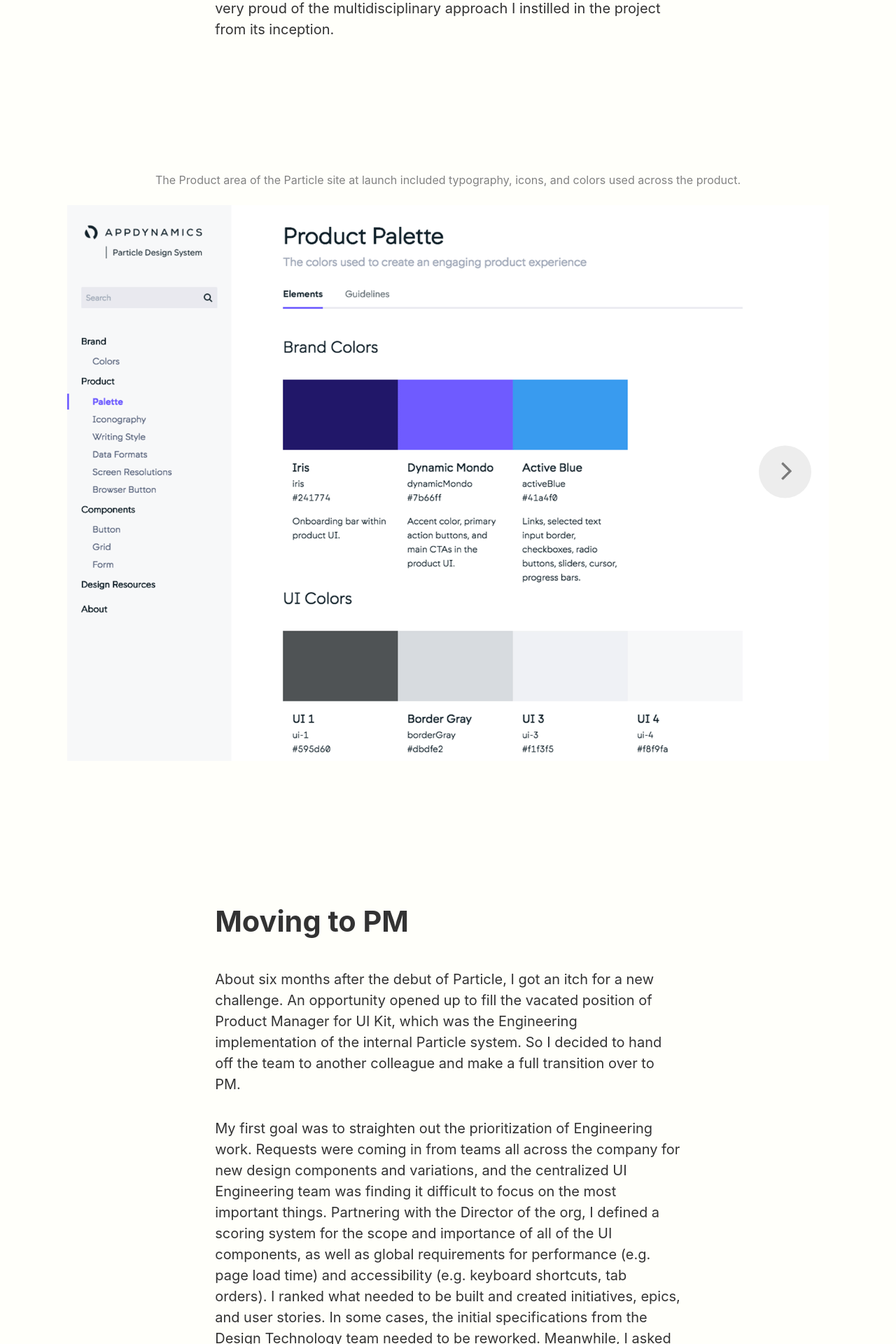
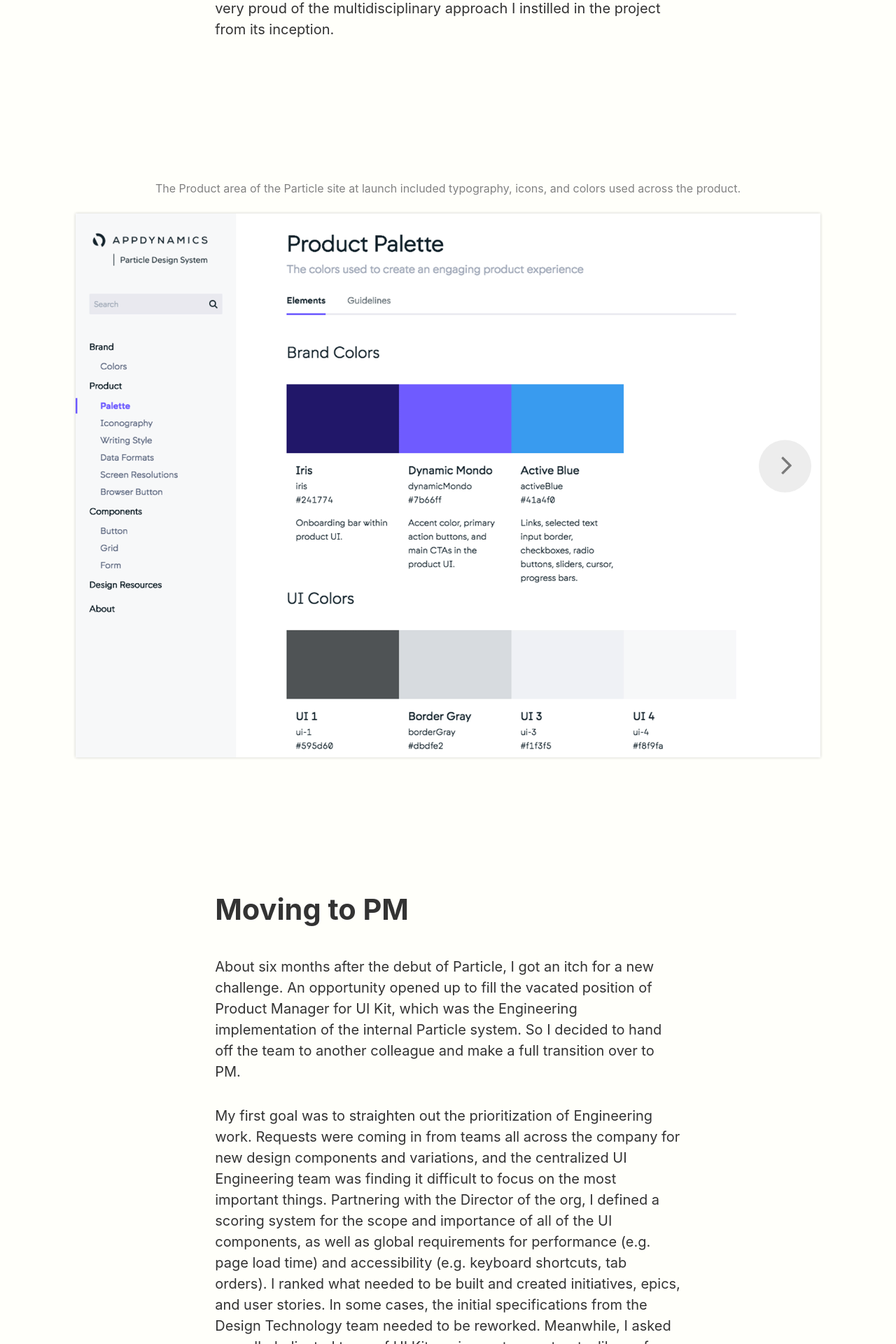
Before and after one commit to brzaik/brz4, a Jekyll site: the page built from works/particle.html, in a window 1280 px wide. Shown: the part 3904-5824 px from the top of the page at 70% size. Built offline with Jekyll 4.4.1, drawn with Linux system fonts in a browser that asks for light colours; nearby versions of some CDN libraries.

Commit message:
Made some style adjustments to the carousel.

```diff
--- a/assets/sass/base/_responsive.scss
+++ b/assets/sass/base/_responsive.scss
@@ -77,7 +77,9 @@
     right: 0;
   }
   .slick-slide {
-    //border: solid 12px #FFF;
+    .caption {
+      min-height: 150px;
+    }
   }
 
   .slick-cards {
--- a/assets/sass/theme/_cards.scss
+++ b/assets/sass/theme/_cards.scss
@@ -9,6 +9,14 @@
 
   &.slick-center {
     transform: scale(1.4);
+  }
+}
+
+.slick-slide {
+  padding: 12px;
+
+  img {
+    box-shadow: 0 0 4px 0 rgba(0,0,0,0.2);
   }
 }
 
--- a/works/dem.html
+++ b/works/dem.html
@@ -99,7 +99,7 @@ namespace: dem
     </div>
     <div>
       <p class="caption center">
-        The Analytics home page was redesigned during my time leading DEM to make common business queries more discoverable. This resulted in improved adoption of Analytics searches.
+        The Analytics home page was redesigned, leading DEM to make common business queries more discoverable.
       </p>
       <br /><br />
       <a href="/assets/images/work_assets/dem/dem_biq2.png">
--- a/works/innovation_suite.html
+++ b/works/innovation_suite.html
@@ -142,7 +142,7 @@ title: Innovation Suite
   <div class="slick">
     <div>
       <p class="caption center margin-bottom-md">
-        The standard top navigation bar from apps like Smart IT contains one or more menu items, which can be nested within dropdowns. Alternate navigation patterns can also be added as other view components.
+        The standard top nav bar for apps like Smart IT contain one or more menu items, which are nested within dropdowns. Alternate nav patterns can also be added as other view components.
       </p>
       <a href="/assets/images/work_assets/innovation_suite/innovsuite_comp_shellmenu.png">
         <img data-lazy="/assets/images/work_assets/innovation_suite/innovsuite_comp_shellmenu.png" alt="" />
@@ -166,7 +166,7 @@ title: Innovation Suite
     </div>
     <div>
       <p class="caption center margin-bottom-md">
-        Action buttons have multiple themable styles (bordered, primary and secondary colors, flat buttons) and can trigger powerful custom UI actions. They are used for everything from submitting forms to showing other views in modal windows.
+        Action buttons have themable styles and can trigger powerful custom UI actions. They are used for everything from submitting forms to showing other views in modal windows.
       </p>
       <a href="/assets/images/work_assets/innovation_suite/innovsuite_comp_actionbutton.png">
         <img data-lazy="/assets/images/work_assets/innovation_suite/innovsuite_comp_actionbutton.png" alt="" />
--- a/works/particle.html
+++ b/works/particle.html
@@ -76,7 +76,7 @@ namespace: particle
     </div>
     <div>
       <p class="caption center margin-bottom-md">
-        Design guidelines for use of the color palette were communicated using supportive illustrations and content written by the Design Technology and Product Design teams.
+         Guidelines for use of the color palette were communicated using illustrations and content written by our design teams.
       </p>
       <a href="/assets/images/work_assets/particle/particle_page2.gif">
         <img src="/assets/images/work_assets/particle/particle_page2.gif" alt="" />
```
